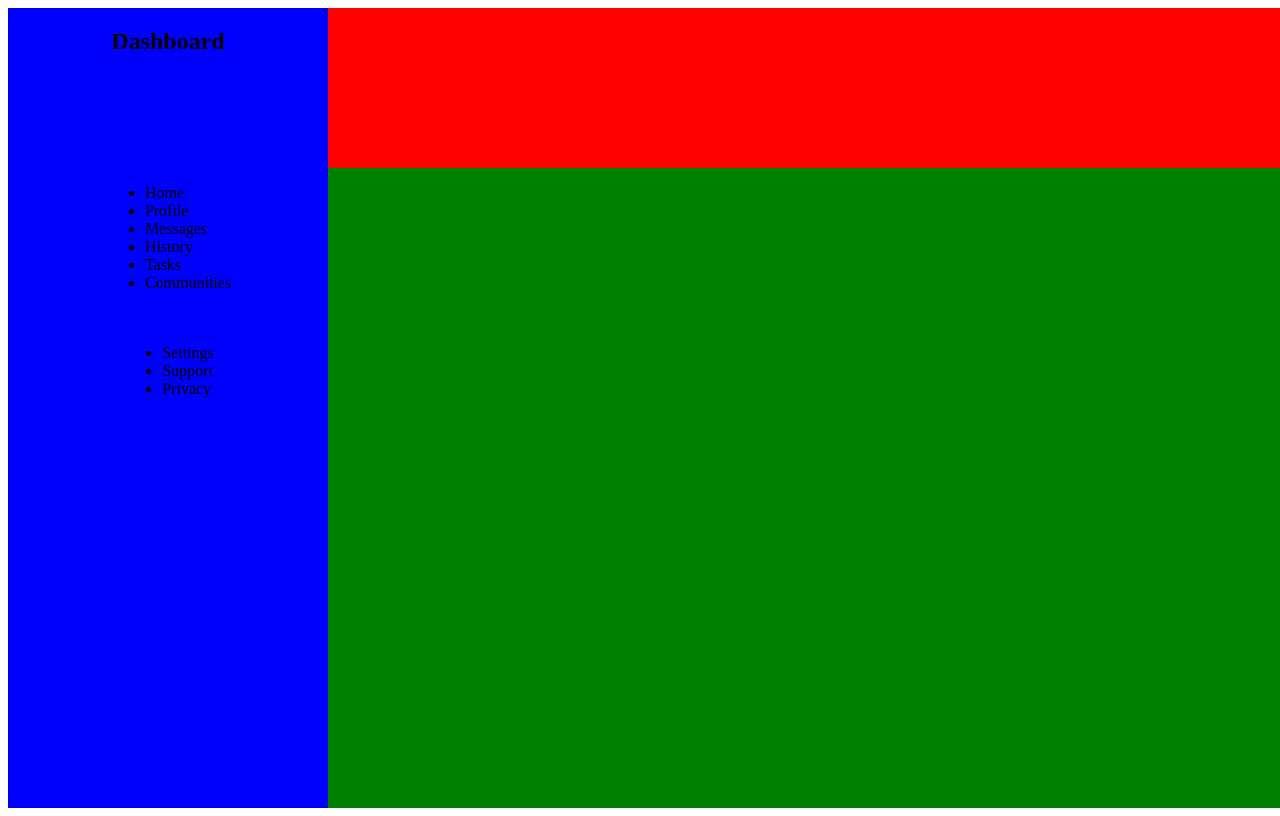
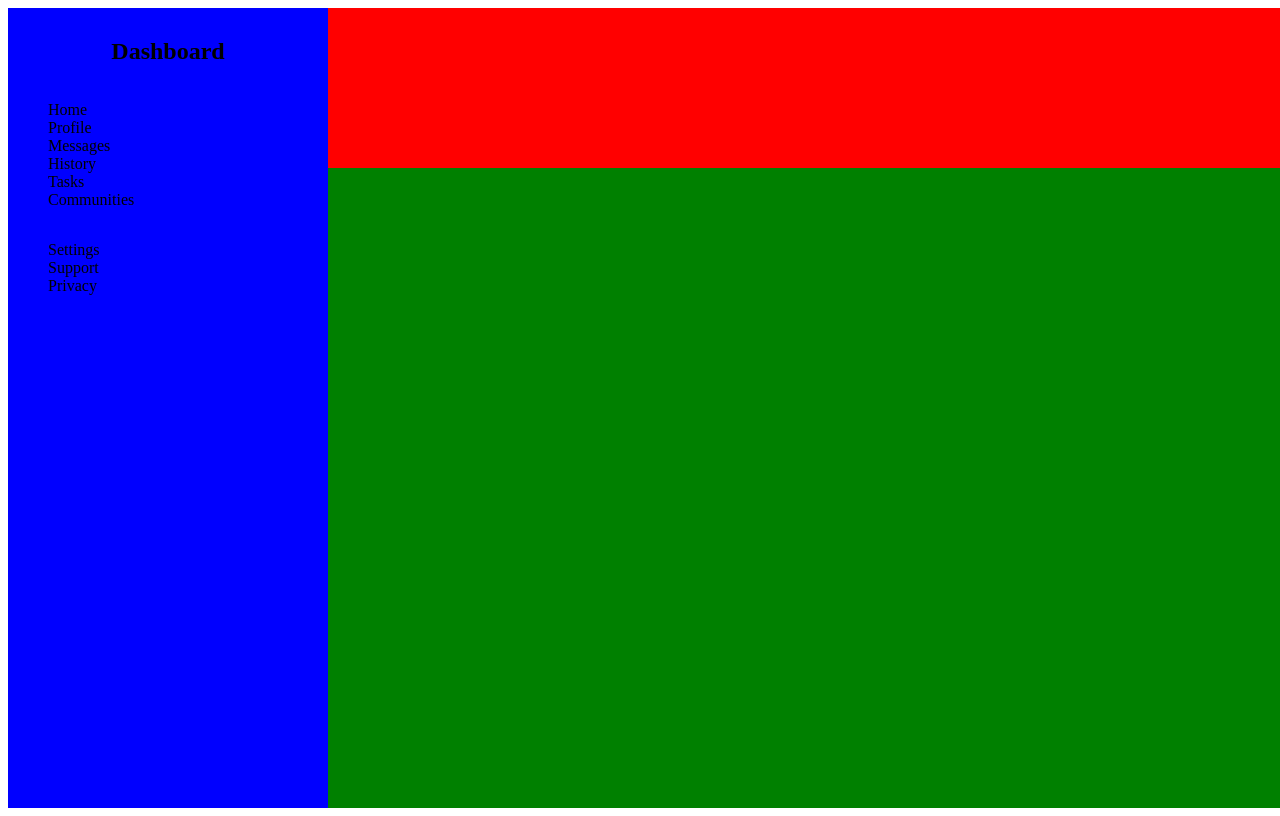
Before and after one commit to jonnymortemore/odin-admin-dashboard, a plain HTML site: page index.html in a window 1280 px wide. Drawn offline with Linux system fonts and the light colour scheme.

Commit message:
sidebar now uses flex instead of grid

```diff
--- a/styles.css
+++ b/styles.css
@@ -16,10 +16,19 @@ header {
     background-color: blue;
     grid-column: 1;
     grid-row: 1 / 3;
-    display: grid;
-    grid-template: repeat(5, 1fr) / 1fr;
-    align-items: top;
-    justify-items: center;
+    display: flex;
+    flex-direction: column;
+    justify-content: start;
+    align-items: stretch;
+    padding-top: 10px;
+}
+
+.sidebar li {
+    list-style-type: none;
+}
+
+.sidebar h2 {
+    text-align: center;
 }
 
 .content {
```
